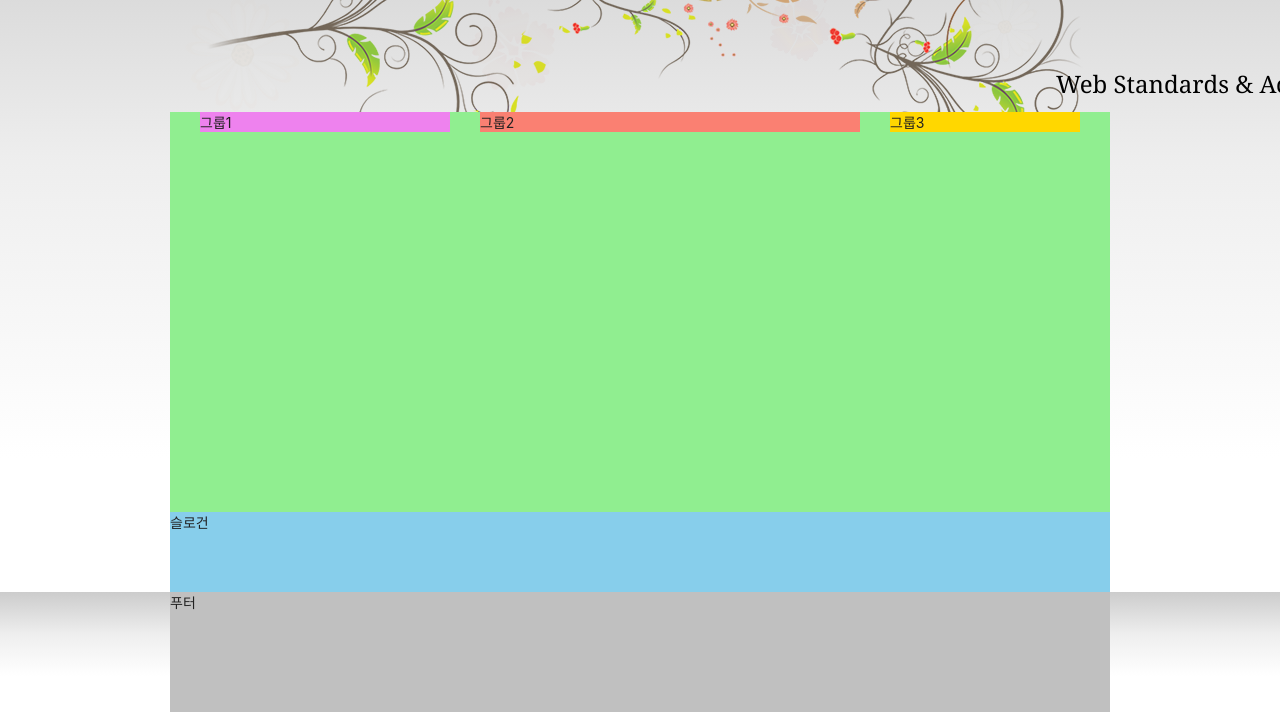
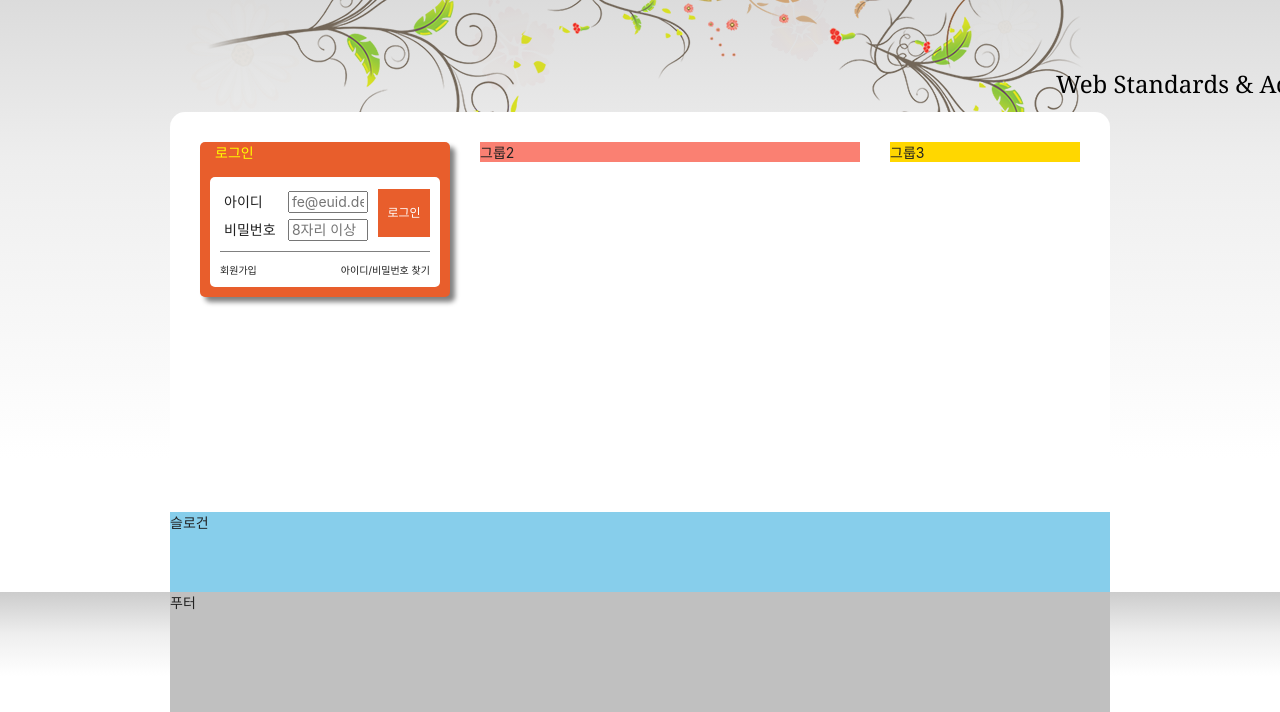
Before and after one commit to bsw98/HTML5, a plain HTML site: page index.html in a window 1280 px wide. Shown: the part 135-847 px from the top of the page. Drawn offline with Linux system fonts and the light colour scheme; a web font is replaced by a local one.

Commit message:
예습 로그인 박스 디자인 구현

```diff
--- a/index.html
+++ b/index.html
@@ -139,7 +139,40 @@
   </div>
     <main class="main">
       <!--div.group$*3-->
-      <div class="group group1">그룹1</div>
+      <div class="group group1">
+        <section class="login">
+          <h2 class="login-title">로그인</h2>
+          <form action="서버 URL" class="login-form" method="post">
+            <fieldset>
+              <legend>회원 로그인 폼</legend>
+              <div class="user-email">
+                <label for="useremail">아이디</label>
+                <input type="email" id="useremail" name="useremail" placeholder="fe@euid.dev" required/>
+              </div>
+              <div class="user-pw">
+                <label for="userPw">비밀번호</label>
+                <input type="password" id="userPw" name="useremail" placeholder="8자리 이상" required minlength="8"/>
+              </div>
+              <button type="submit" class="login-button">로그인</button>
+            </fieldset>
+          </form>
+          <ul class="sign">
+
+            <li class="si1"><a href="/">회원가입</a></li>
+            <li class="si2"><a href="/">아이디/비밀번호 찾기</a></li>
+          </ul>
+
+
+        </section>
+
+
+
+
+
+
+
+
+      </div>
       <div class="group group2">그룹2</div>
       <div class="group group3">그룹3</div>
     </main>
--- a/styles/style.css
+++ b/styles/style.css
@@ -271,24 +271,25 @@ body {
   position: relative;
   font-family: Georgia, 'Times New Roman', Times, serif;
   animation: moveEffect 400ms forwards;
-
 }
 /* 메인 */
 .main {
-  background: lightgreen;
+  background: white;
   height: 50vh;
   display: flow-root;
   padding: 0 15px;
+  border-radius: 15px;
 }
 
 .group {
-  margin: 0 15px;
+  margin: 30px 15px;
   float: left;
 }
 
 .group1 {
-  background-color: violet;
+  margin:15px 15px;
   width: 250px;
+
 }
 .group2 {
   background-color: salmon;
@@ -298,7 +299,70 @@ body {
   background-color: gold;
   width: 190px;
 }
+.login{
+  display: block;
+  border-radius: 5px;
+  background-color:#e85e2c;
+  box-shadow: 5px 5px 5px gray;
+  padding:0px 0px 5px 0px;
+}
+.login h2{
+  color: #ff0;
+  margin:15px 15px;
+}
+.login-form,.sign{
+  padding:10px;
+  background-color: white;
+}
+.login-form::after{
+  margin-top:8px;
+  display: block;
+  content:"";
+  border-top: 1px solid gray;
+}
+legend{
+  font-size: 0;
+  clip-path:calc(0 0,0 0,0 0);
+}
+.login-form{
+  margin:15px 10px 0px 10px;
+  margin-bottom: 0;
+  position: relative;
+  display: block;
 
+  border-radius: 5px 5px 0 0;
+}
+.sign{
+  padding-top: 0;
+  font-size: 10px;
+  justify-content: space-between;
+  display:flex;
+  margin: 0 10px 5px 10px;
+  margin-top: 0px;
+  border-radius: 0 0 5px 5px;
+  background-color:white;
+}
+.login-form label {
+  margin:4px;
+  display: inline-block;
+  width: 4em;
+}
+
+.login-form input{
+
+  width:80px;
+}
+.login-button{
+  font-size: 12px;
+  top:12px;
+  right:10px;
+  height: 48px;
+  width: 52px;
+  position: absolute;
+  color: white;
+  border: 0;
+  background-color: #e85e2c;
+}
 /* 슬로건 */
 .slogan {
   background: skyblue;
```
